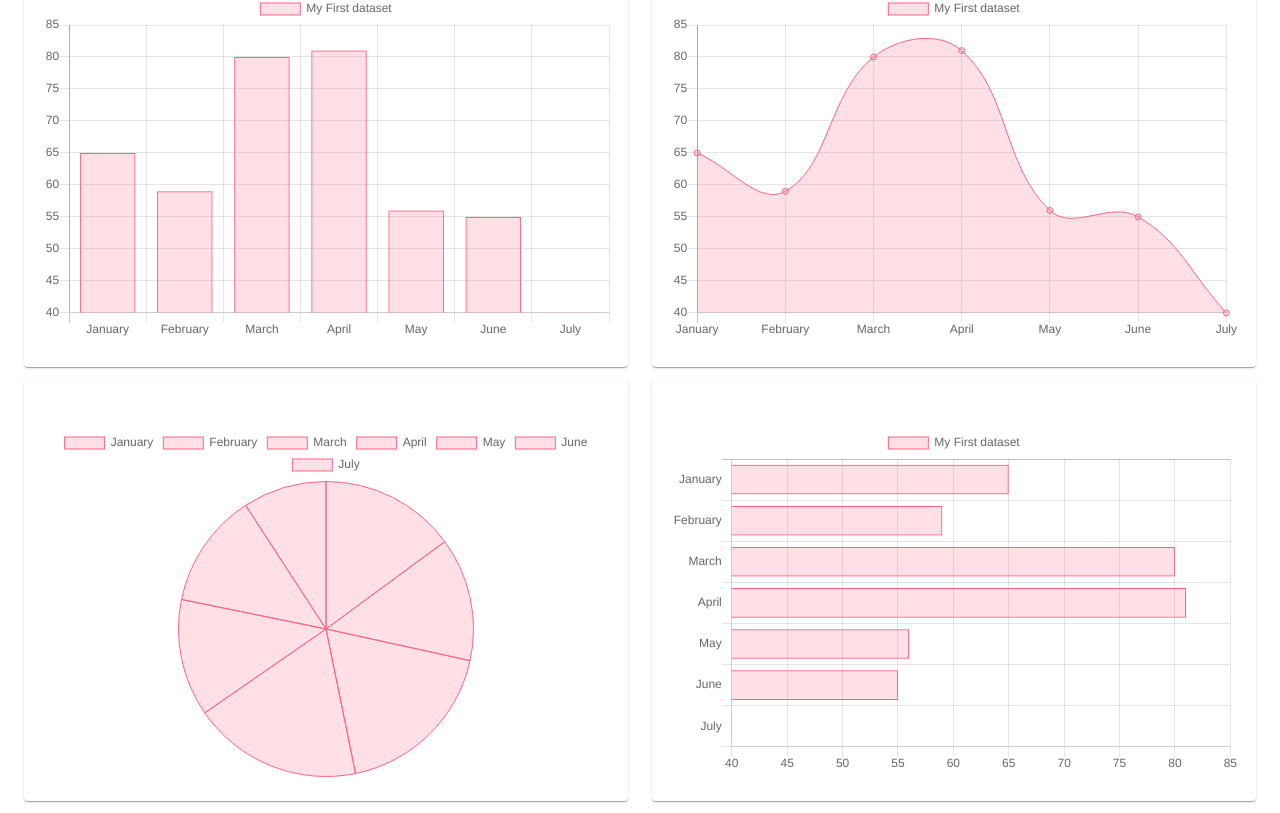
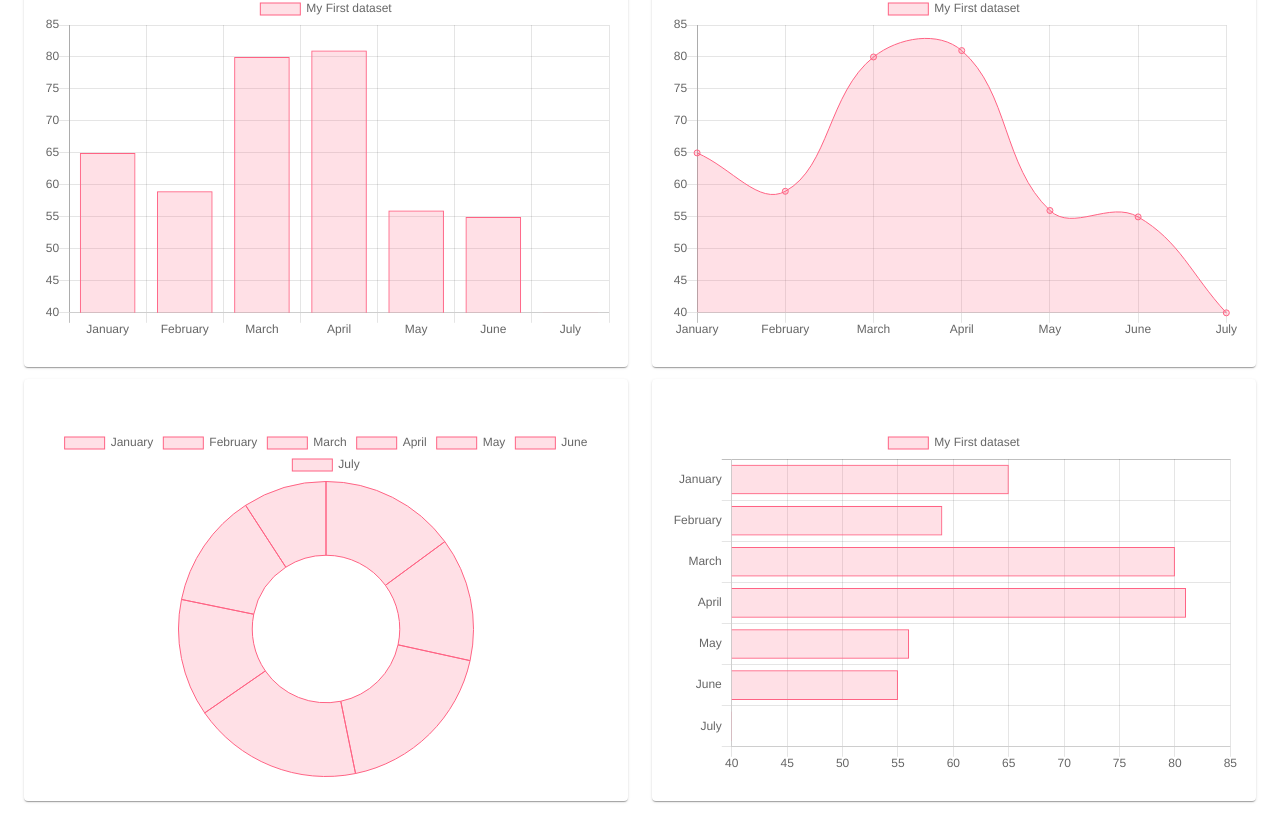
Before and after one commit to vhnegrisoli/estoque-produto-app, a React (Create React App) app: page / in a window 1280 px wide. Shown: the part 251-1064 px from the top of the page. Built offline with nearby package versions, Linux system fonts and the light colour scheme.

Commit message:
Altera grafico de pizza para grafico de donut

```diff
--- a/src/modules/dashboard/Dashboard.js
+++ b/src/modules/dashboard/Dashboard.js
@@ -7,7 +7,7 @@ import Container from '@material-ui/core/Container';
 import Grid from '@material-ui/core/Grid';
 import Typography from '@material-ui/core/Typography';
 import { Bar } from 'react-chartjs-2';
-import { Pie } from 'react-chartjs-2';
+import { Doughnut } from 'react-chartjs-2';
 import { HorizontalBar } from 'react-chartjs-2';
 import { Line } from 'react-chartjs-2';
 import Paper from '@material-ui/core/Paper';
@@ -155,7 +155,7 @@ export default function ProdutoForm() {
                 </CardHeader>
                 <CardContent>
                   <Grid direction="row" spacing={3} justify="center" alignItems="center">
-                    <Pie
+                    <Doughnut
                       data={data}
                       width={'100%'}
                       height={350}
```
